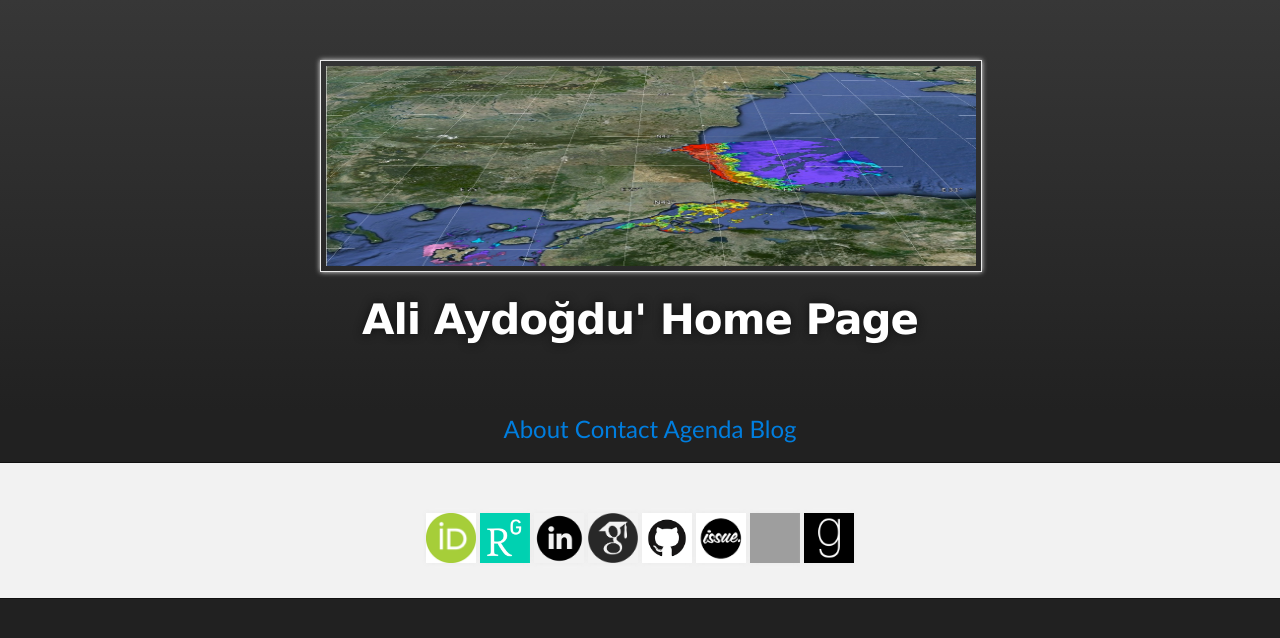
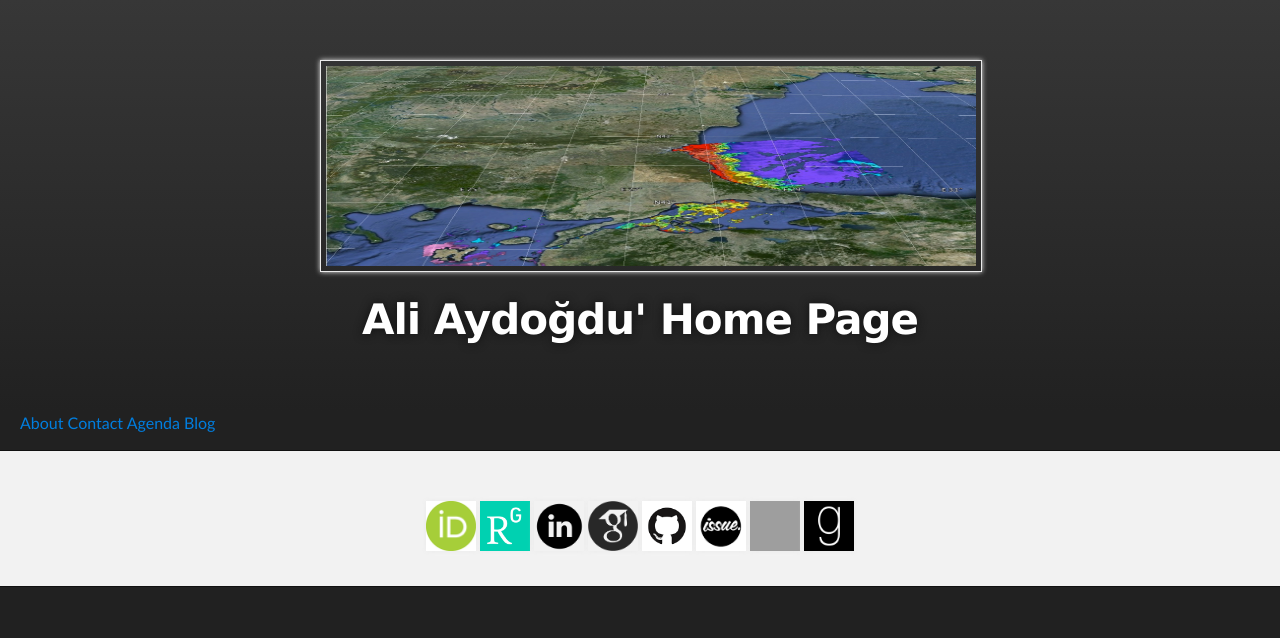
Before and after one commit to aydogduali/aydogduali.github.io, a Jekyll site: the page built from index.md, in a window 1280 px wide. Shown: the top 638 px of the page. Built offline with Jekyll 4.4.1, drawn with Linux system fonts in a browser that asks for light colours; the repository's description, which GitHub fills in, is left out; grey boxes are pictures that could not be loaded.

Commit message:
align links

```diff
--- a/_layouts/default.html
+++ b/_layouts/default.html
@@ -18,7 +18,7 @@
 #main_content {
       text-align: center;
 }
-div.container {
+div.nav {
       text-align: center;
       font-size: 1.5em;
 }
```
